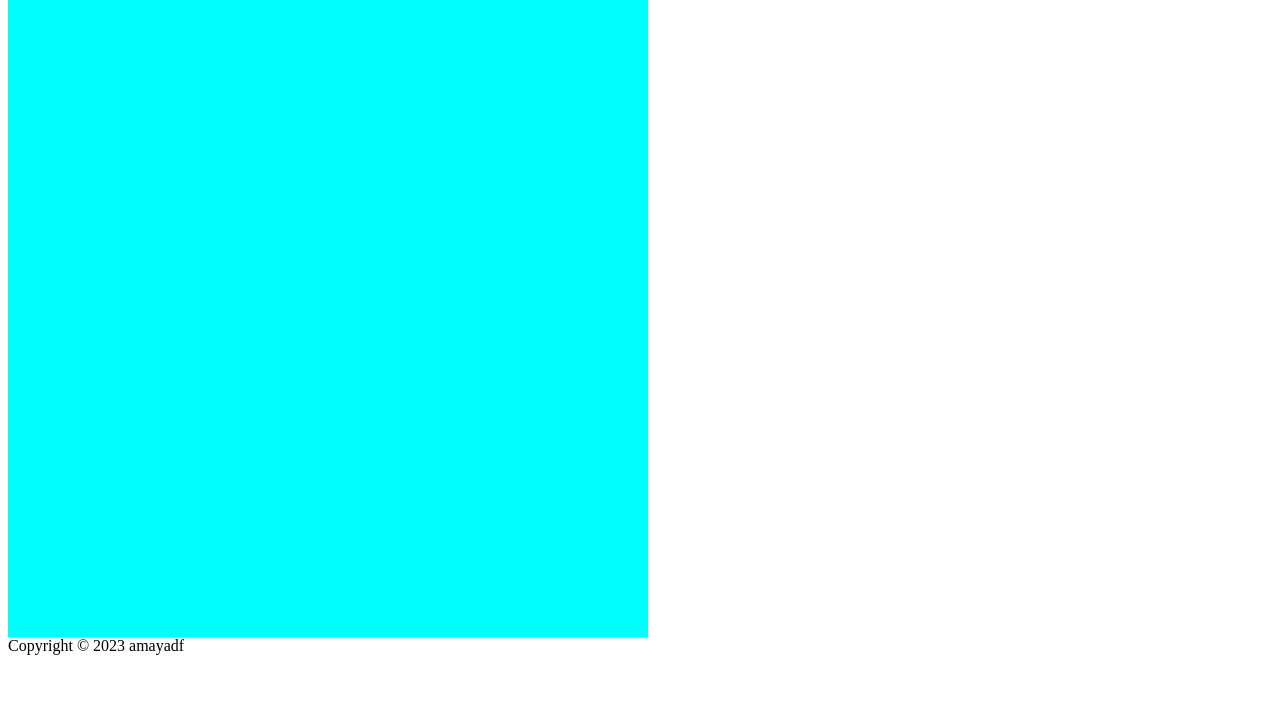
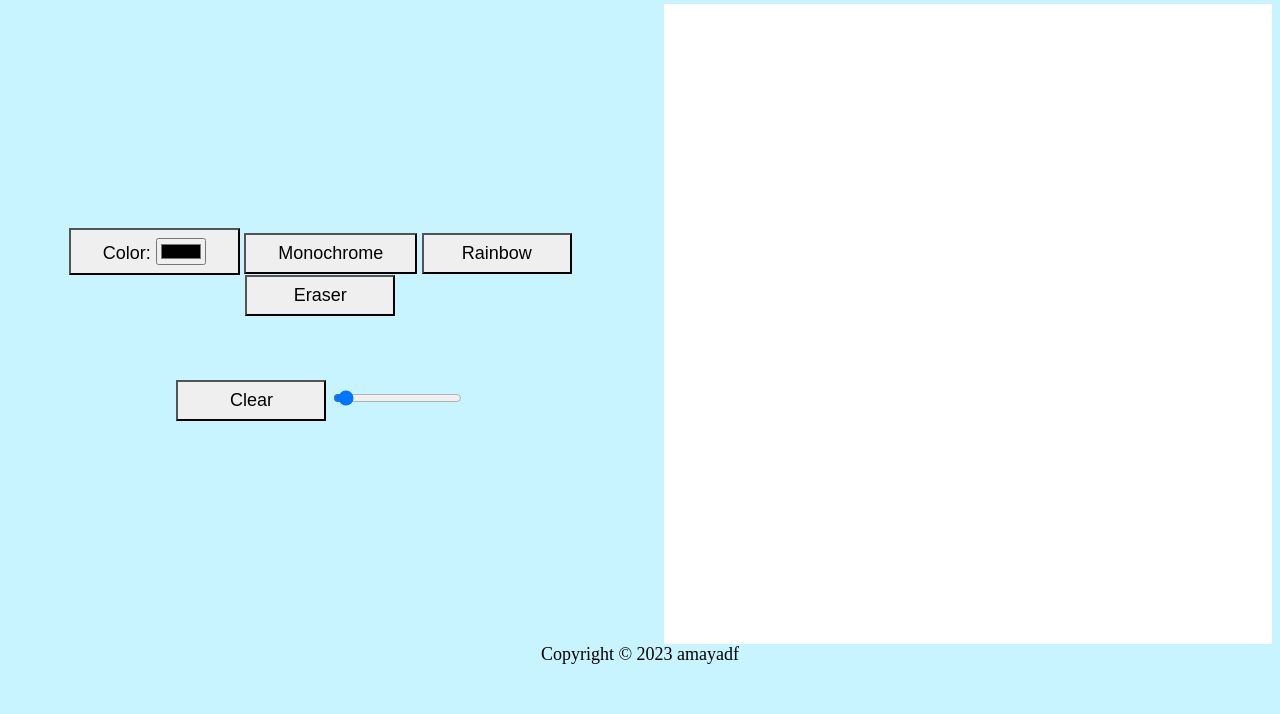
Before and after one commit to amayadf/odin-etch-a-sketch, a plain HTML site: page index.html in a window 1280 px wide. Shown: the part 86-800 px from the top of the page. Drawn offline with Linux system fonts and the light colour scheme.

Commit message:
Add style to containers

```diff
--- a/index.html
+++ b/index.html
@@ -9,7 +9,7 @@
 </head>
 <body>
     <header>
-        ETCH-A-SKETCH
+        <h1>ETCH-A-SKETCH</h1>
     </header>
 
     <main>
@@ -22,7 +22,7 @@
             </div>
             <div class="grid-options">
                 <button>Clear</button>
-                <input type="range" min="1" max="10" value="4" class="slider" id="grid-size">
+                <input type="range" min="1" max="64" value="4" class="slider" id="grid-size">
             </div>
 
         </div>
--- a/styles.css
+++ b/styles.css
@@ -1,7 +1,49 @@
+body {
+    font-size: 18px;
+    text-align: center;
+    background-color: #c7f4ff;
+}
+
+button {
+    font-size: 18px;
+    border-radius: 0;
+    padding: 8px 32px;
+    cursor: pointer;
+    min-width: 150px;
+}
+
+/*styling header*/
+
+
+/*styling main*/
+main {
+    display: flex;
+    justify-content: space-around;
+    align-items: center;
+    gap: 32px;
+
+}
+
+/**styling options panel**/
+.options {
+    display: flex;
+    flex-direction: column;
+    gap: 64px;
+
+}
+
+
+
+/***styling color options panel***/
+
+
+
+
+/***styling grid options panel***/
 .grid {
     width: 640px;
     height: 640px;
-    background-color: aqua;
+    background-color: #ffffff;
     display: flex;
     flex-wrap: wrap;
 }
```
